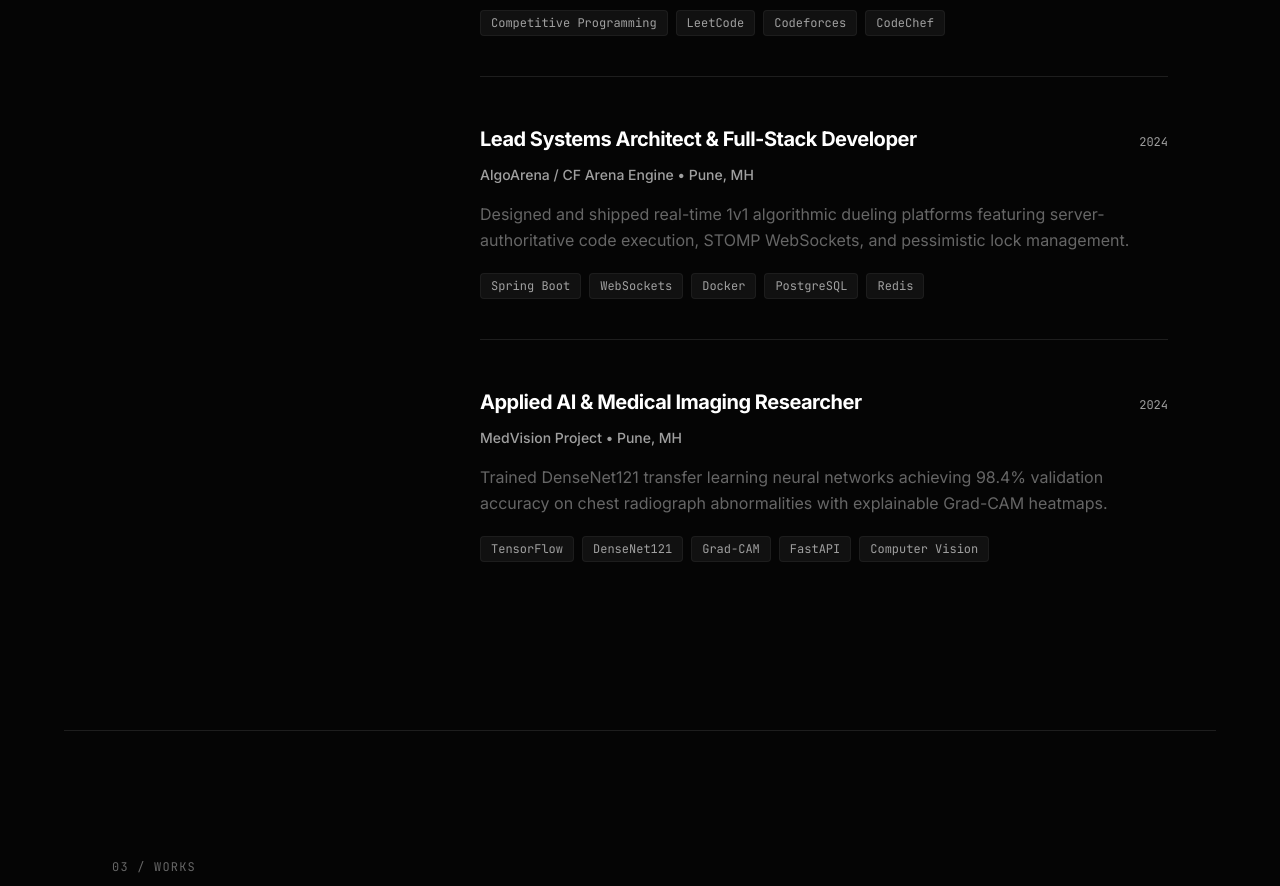
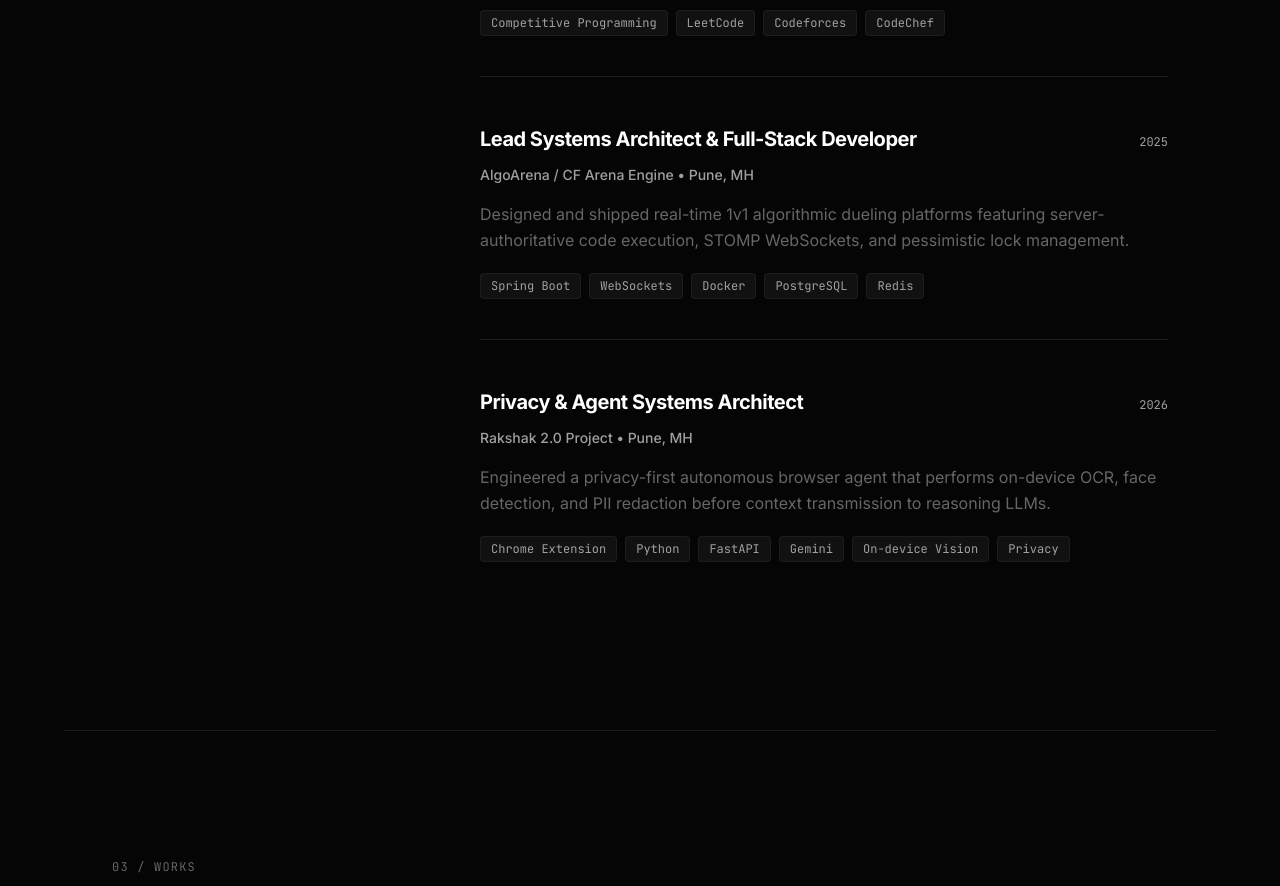
Before and after one commit to fenixftw6968/Portfolio, a React (Vite) app: page / in a window 1280 px wide. Shown: the part 1960-2846 px from the top of the page. Built offline with nearby package versions, Linux system fonts and the light colour scheme.

Commit message:
chore: update AlgoArena to 2025 and replace medical image with Rakshak 2.0 (2026)

```diff
--- a/src/data/experience.ts
+++ b/src/data/experience.ts
@@ -43,7 +43,7 @@ export const TIMELINE_EXPERIENCES: ExperienceItem[] = [
   },
   {
     id: 'algoarena-release',
-    period: '2024',
+    period: '2025',
     role: 'Lead Systems Architect & Full-Stack Developer',
     organization: 'AlgoArena / CF Arena Engine',
     location: 'Pune, MH',
@@ -57,18 +57,18 @@ export const TIMELINE_EXPERIENCES: ExperienceItem[] = [
     tags: ['Spring Boot', 'WebSockets', 'Docker', 'PostgreSQL', 'Redis'],
   },
   {
-    id: 'medvision-research',
-    period: '2024',
-    role: 'Applied AI & Medical Imaging Researcher',
-    organization: 'MedVision Project',
+    id: 'rakshak-project',
+    period: '2026',
+    role: 'Privacy & Agent Systems Architect',
+    organization: 'Rakshak 2.0 Project',
     location: 'Pune, MH',
     type: 'achievement',
-    description: 'Trained DenseNet121 transfer learning neural networks achieving 98.4% validation accuracy on chest radiograph abnormalities with explainable Grad-CAM heatmaps.',
+    description: 'Engineered a privacy-first autonomous browser agent that performs on-device OCR, face detection, and PII redaction before context transmission to reasoning LLMs.',
     bullets: [
-      'Engineered FastAPI inference microservice serving predictions in under 120ms.',
-      'Implemented explainable AI overlays allowing clinicians to verify activations.',
-      'Built automated image preprocessing pipeline dealing with class imbalance.',
+      'Built Chrome extension with local vision and WebGPU/WASM fallback inference.',
+      'Implemented FastAPI validation microservice with dual-layer sanitization checks.',
+      'Integrated Gemini LLM API with zero raw secret exposure and audit trails.',
     ],
-    tags: ['TensorFlow', 'DenseNet121', 'Grad-CAM', 'FastAPI', 'Computer Vision'],
+    tags: ['Chrome Extension', 'Python', 'FastAPI', 'Gemini', 'On-device Vision', 'Privacy'],
   },
 ]
```
